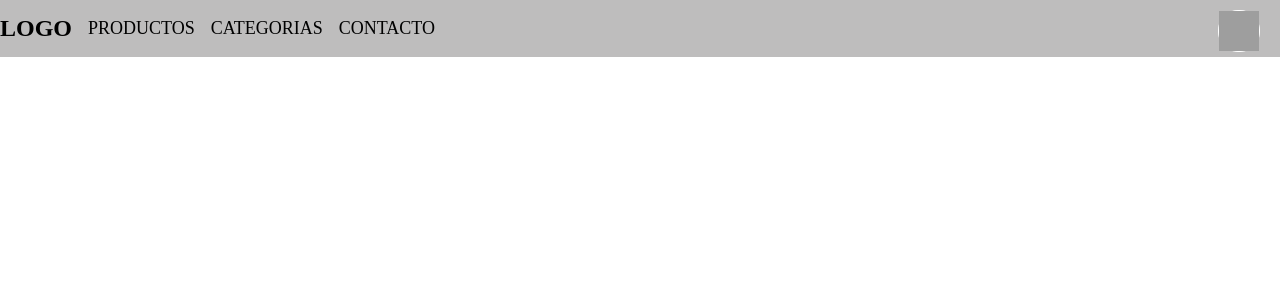
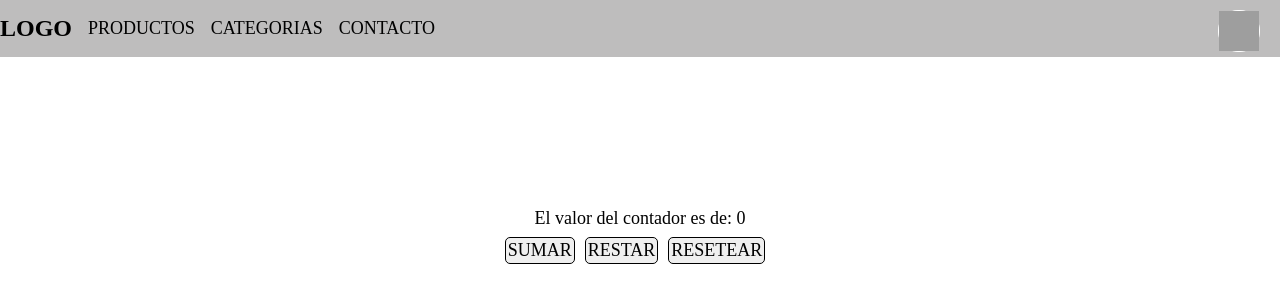
Before and after one commit to NicoSurbayrole/ecommerce, a React (Create React App) app: page / in a window 1280 px wide. Shown: the top 302 px of the page. Built offline with nearby package versions, Linux system fonts and the light colour scheme; grey boxes are pictures that could not be loaded.

Commit message:
"creando un contador"

```diff
--- a/src/App.js
+++ b/src/App.js
@@ -1,12 +1,14 @@
 import NavBar from './components/NavBar/NavBar';
+import ItemCounter from './components/itemCounter/ItemCounter';
 import './style/App.css';
 
 function App() {
   return (
     <div>
-      <header>
+    <header>
         <NavBar/>
-      </header>
+    </header>
+        <ItemCounter/>
     </div>
   );
 }
--- a/src/components/NavBar/NavBar.jsx
+++ b/src/components/NavBar/NavBar.jsx
@@ -2,9 +2,7 @@ import CartWidget from "../CartWidget/CartWidget";
 
 const NavBar = () => {
   return (
-    <>
       <CartWidget />
-    </>
   );
 };
 
--- /dev/null
+++ b/src/components/itemCounter/ItemCounter.jsx
@@ -0,0 +1,26 @@
+import '../../style/Contador.css'
+import { useState } from "react";
+const InicialState = 0;
+
+const ItemCounter = () => {
+  const [numeroInicial, setNumeroInicial] = useState(InicialState);
+
+  const cuenta = (operacion) => {
+    if (operacion === "suma") setNumeroInicial(numeroInicial + 1);
+    else numeroInicial !== 0 ? setNumeroInicial(numeroInicial - 1) : alert("El contador no puede bajar de 0")
+
+  };
+
+  const resetear = () => setNumeroInicial(InicialState);
+
+  return (
+    <main>
+      <p>El valor del contador es de: {numeroInicial}</p>
+      <button onClick={() => cuenta("suma")}>SUMAR</button>
+      <button onClick={cuenta}>RESTAR</button>
+      <button onClick={resetear}>RESETEAR</button>
+    </main>
+  );
+};
+
+export default ItemCounter;
--- /dev/null
+++ b/src/style/Contador.css
@@ -0,0 +1,19 @@
+main{
+    padding-top: 200px;
+    text-align: center;
+}
+
+button{
+    margin-right: 10px;
+    padding: 2px;
+    border-radius: 5px;
+    cursor: pointer;
+    border: 1px solid black;
+    font-size: 18px;
+    font-family: 'Playfair Display', serif;
+}
+
+P{
+    font-size: 18PX;
+    font-family: 'Playfair Display', serif;
+}
```
Also changed, not shown: src/components/CartWidget/CartWidget.jsx (indentation only), src/style/App.css (line endings or trailing spaces).
